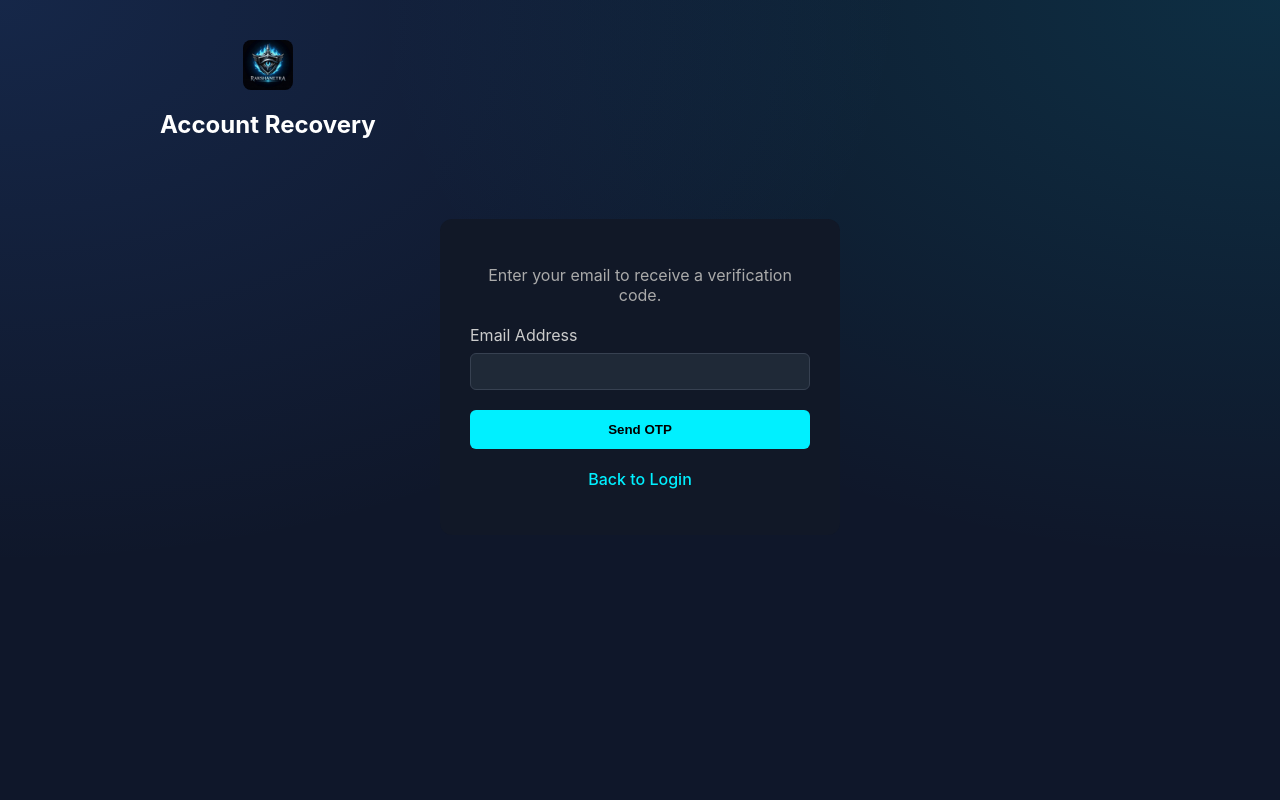
After one commit to Anubhab-1/sentinel-ai, a Flask app: page /forgot-password in a window 1280 px wide. The commit adds this page. Run offline with Flask 3, Linux system fonts and the light colour scheme; some libraries are stand-ins or nearby versions.

Commit message:
Feat: Add OTP and Password Recovery flow

```diff
--- a/app.py
+++ b/app.py
@@ -34,9 +34,18 @@ if not app.config.get("CELERY_BROKER_URL"):
     print(f"🔧 Manual Config Override: Broker set to {redis_url}")
 else:
     print(f"✅ Config Loaded: Broker is {app.config['CELERY_BROKER_URL']}")
+from flask_mail import Mail
+import redis
+
+# ... existing code ...
+
 db.init_app(app)
 csrf = CSRFProtect(app)
 swagger = Swagger(app)
+mail = Mail(app)
+
+# Redis for OTP storage
+redis_client = redis.from_url(app.config["CELERY_BROKER_URL"])
 
 # Initialize Celery
 # Celery is initialized in celery_app.py
--- a/auth.py
+++ b/auth.py
@@ -64,3 +64,80 @@ def register():
 def logout():
     logout_user()
     return redirect(url_for('index'))
+
+# --- OTP & Password Reset Logic ---
+import random
+import string
+from flask_mail import Message
+from app import mail, redis_client
+
+def generate_otp():
+    return ''.join(random.choices(string.digits, k=6))
+
+def send_otp_email(to_email, otp):
+    try:
+        msg = Message("Sentinel AI - Verification Code", recipients=[to_email])
+        msg.body = f"Your verification code is: {otp}\n\nThis code expires in 5 minutes."
+        mail.send(msg)
+        return True
+    except Exception as e:
+        print(f"Mail Error: {e}")
+        return False
+
+@auth.route('/forgot-password', methods=['GET', 'POST'])
+def forgot_password():
+    if request.method == 'POST':
+        email = request.form.get('email')
+        user = User.query.filter_by(email=email).first()
+        if not user:
+            flash('If an account exists, an email has been sent.', 'info')
+            return redirect(url_for('auth.login'))
+
+        # Generate & Send
+        otp = generate_otp()
+        redis_client.setex(f"otp:{email}", 300, otp) # 5 mins
+
+        if send_otp_email(email, otp):
+            flash('OTP sent to your email.', 'success')
+            return redirect(url_for('auth.verify_otp', email=email))
+        else:
+            flash('Error sending email. Check logs.', 'error')
+
+    return render_template('forgot_password.html')
+
+@auth.route('/verify-otp/<email>', methods=['GET', 'POST'])
+def verify_otp(email):
+    if request.method == 'POST':
+        code = request.form.get('otp')
+        stored = redis_client.get(f"otp:{email}")
+
+        if stored and stored.decode('utf-8') == code:
+            # Verified! clear OTP and allow reset
+            redis_client.delete(f"otp:{email}")
+            # Generate a temporary reset token (single use)
+            token = generate_otp() # Reusing simple number for simplicity
+            redis_client.setex(f"reset:{email}", 300, token)
+            return redirect(url_for('auth.reset_password', email=email, token=token))
+
+        flash('Invalid or Expired OTP.', 'error')
+
+    return render_template('verify_otp.html', email=email)
+
+@auth.route('/reset-password/<email>/<token>', methods=['GET', 'POST'])
+def reset_password(email, token):
+    stored = redis_client.get(f"reset:{email}")
+    if not stored or stored.decode('utf-8') != token:
+        flash('Invalid or expired reset link.', 'error')
+        return redirect(url_for('auth.login'))
+
+    if request.method == 'POST':
+        password = request.form.get('password')
+        user = User.query.filter_by(email=email).first()
+        if user:
+            user.set_password(password)
+            db.session.commit()
+            redis_client.delete(f"reset:{email}") # Burn token
+            flash('Password reset successfully. Please login.', 'success')
+            return redirect(url_for('auth.login'))
+
+    return render_template('reset_password.html')
--- a/requirements.txt
+++ b/requirements.txt
@@ -28,3 +28,4 @@ pytest-asyncio
 # Auth
 flask-login==0.6.3
 email-validator==2.1.0
+flask-mail==0.9.1
--- /dev/null
+++ b/templates/forgot_password.html
@@ -0,0 +1,97 @@
+<!DOCTYPE html>
+<html lang="en">
+
+<head>
+    <meta charset="UTF-8">
+    <meta name="viewport" content="width=device-width, initial-scale=1.0">
+    <title>Forgot Password | Sentinel-AI</title>
+    <link rel="stylesheet" href="/static/style.css">
+    <style>
+        .auth-container {
+            max-width: 400px;
+            margin: 60px auto;
+            padding: 30px;
+            background: #111827;
+            border-radius: 12px;
+            width: 90%;
+        }
+
+        input {
+            width: 100%;
+            padding: 10px;
+            margin-bottom: 20px;
+            border-radius: 6px;
+            border: 1px solid #374151;
+            background: #1f2937;
+            color: white;
+        }
+
+        button {
+            width: 100%;
+            padding: 12px;
+            background: #00f0ff;
+            color: #000;
+            border: none;
+            font-weight: bold;
+            border-radius: 6px;
+            cursor: pointer;
+        }
+
+        .logo-auth {
+            height: 50px;
+            display: block;
+            margin: 0 auto 20px;
+            border-radius: 8px;
+        }
+
+        .flash {
+            padding: 10px;
+            background: #fee2e2;
+            color: #991b1b;
+            border-radius: 6px;
+            margin-bottom: 15px;
+        }
+
+        label {
+            color: #ccc;
+            display: block;
+            margin-bottom: 8px;
+        }
+    </style>
+</head>
+
+<body>
+    <div class="container">
+        <header style="text-align: center; margin-bottom: 20px; border:none;">
+            <a href="/" style="text-decoration:none;">
+                <img src="/static/logo.jpg" alt="Logo" class="logo-auth">
+                <h2 style="color: #fff; margin:0;">Account Recovery</h2>
+            </a>
+        </header>
+
+        <div class="auth-container">
+            {% with messages = get_flashed_messages() %}
+            {% if messages %}
+            {% for message in messages %}
+            <div class="flash">{{ message }}</div>
+            {% endfor %}
+            {% endif %}
+            {% endwith %}
+
+            <p style="color:#aaa; margin-bottom:20px; text-align:center;">Enter your email to receive a verification
+                code.</p>
+
+            <form method="POST">
+                <input type="hidden" name="csrf_token" value="{{ csrf_token() }}" />
+                <label>Email Address</label>
+                <input type="email" name="email" required>
+                <button type="submit">Send OTP</button>
+            </form>
+            <p style="text-align: center; margin-top: 20px;">
+                <a href="{{ url_for('auth.login') }}" style="color: #00f0ff;">Back to Login</a>
+            </p>
+        </div>
+    </div>
+</body>
+
+</html>
--- a/templates/login.html
+++ b/templates/login.html
@@ -99,6 +99,8 @@
                 <div class="form-group">
                     <label>Password</label>
                     <input type="password" name="password" required>
+                    <a href="{{ url_for('auth.forgot_password') }}"
+                        style="font-size: 0.8em; color: #9ca3af; float: right; margin-top: 5px;">Forgot Password?</a>
                 </div>
                 <div class="form-group">
                     <label>
```
Also changed, not shown: config.py (+8 -0 lines), templates/reset_password.html (added, +73 -0 lines), templates/verify_otp.html (added, +89 -0 lines), tests/test_otp.py (added, +82 -0 lines).
